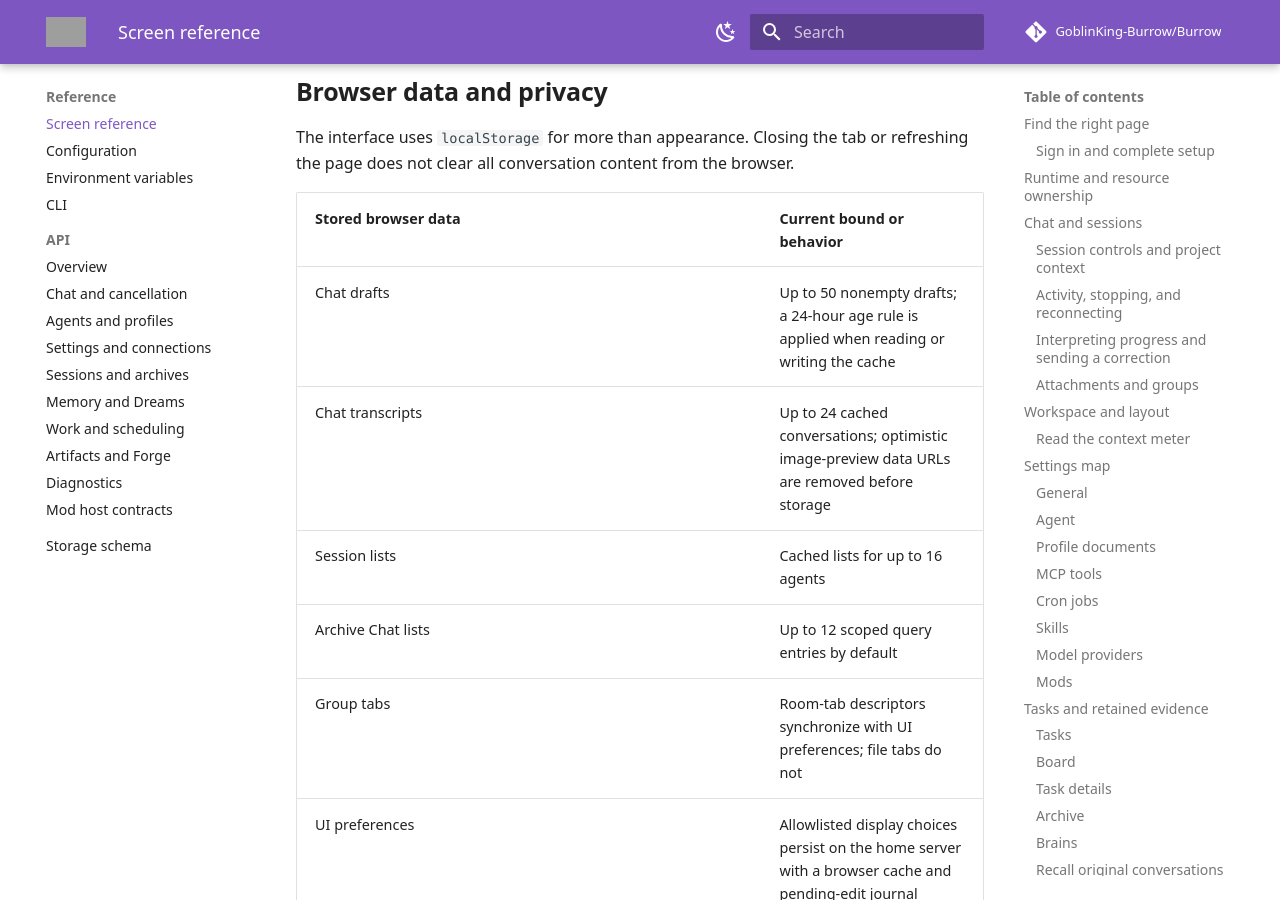
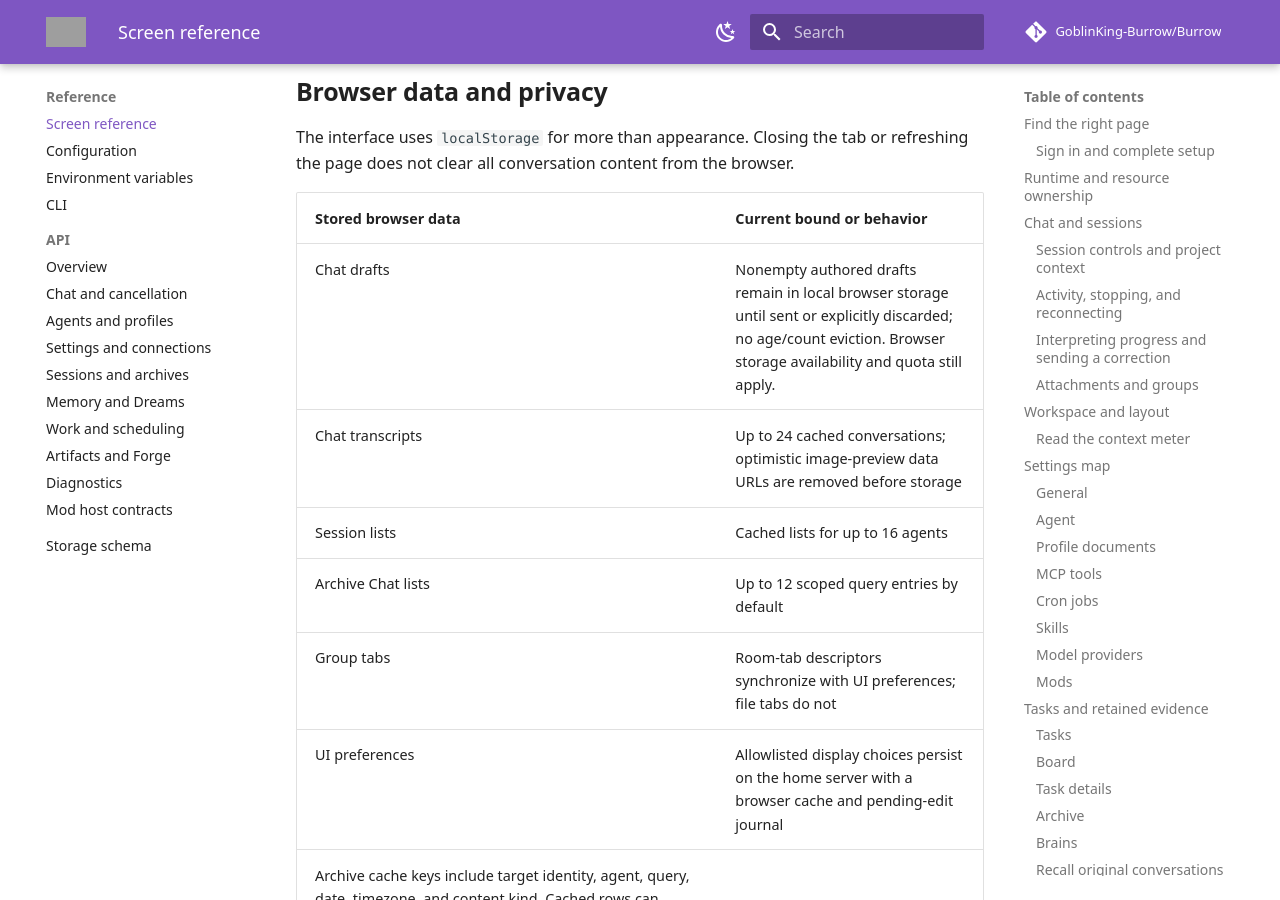
Before and after one commit to NightShaman/Burrow, an MkDocs documentation site: the page built from docs/concepts/interface.md, in a window 1280 px wide and 900 px high, scrolled down 22288 px. Built offline with MkDocs 1.6.1 and Material for MkDocs 9.7.7, drawn with Linux system fonts in a browser that asks for light colours; comment, search, counter and statistics services are not loaded; grey boxes are pictures that could not be loaded.

Commit message:
docs: reflect retained authored drafts after audit remediation

```diff
--- a/docs/concepts/interface.md
+++ b/docs/concepts/interface.md
@@ -331,7 +331,7 @@ The interface uses `localStorage` for more than appearance. Closing the tab or r
 
 | Stored browser data | Current bound or behavior |
 | --- | --- |
-| Chat drafts | Up to 50 nonempty drafts; a 24-hour age rule is applied when reading or writing the cache |
+| Chat drafts | Nonempty authored drafts remain in local browser storage until sent or explicitly discarded; no age/count eviction. Browser storage availability and quota still apply. |
 | Chat transcripts | Up to 24 cached conversations; optimistic image-preview data URLs are removed before storage |
 | Session lists | Cached lists for up to 16 agents |
 | Archive Chat lists | Up to 12 scoped query entries by default |
```
